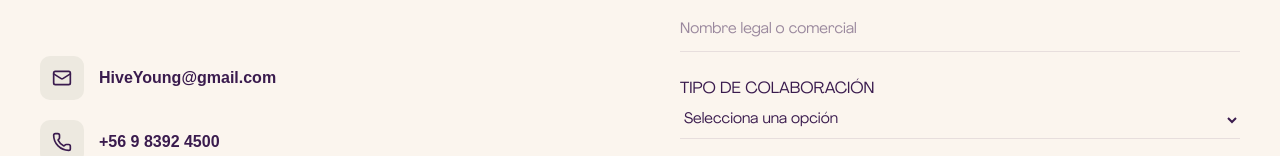
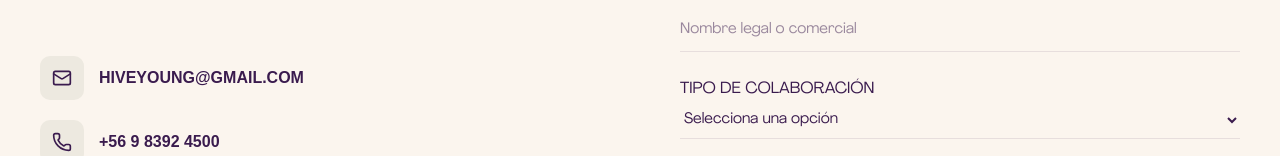
Before and after one commit to MrKat303/Hiveyoung-Website, a Next.js app: page /contacto in a window 1280 px wide. Shown: the part 343-499 px from the top of the page. Built offline with nearby package versions, Linux system fonts and the light colour scheme; a web font is replaced by a local one.

Commit message:
fix(seo): align sitemap redirects and contact email

```diff
--- a/app/(site)/contacto/ContactoClient.tsx
+++ b/app/(site)/contacto/ContactoClient.tsx
@@ -42,7 +42,7 @@ const ContactoClient = () => {
                     <div className="contact-info-list">
                         <div className="info-item-wrapper">
                             <div className="info-icon-box"><Mail size={20} /></div>
-                            <p>HiveYoung@gmail.com</p>
+                            <p>HIVEYOUNG@GMAIL.COM</p>
                         </div>
                         <div className="info-item-wrapper">
                             <div className="info-icon-box"><Phone size={20} /></div>
--- a/app/(site)/contacto/page.tsx
+++ b/app/(site)/contacto/page.tsx
@@ -47,13 +47,13 @@ const contactJsonLd = {
     "@type": "Organization",
     "name": "HiveYoung",
     "url": "https://www.hiveyoung.org",
-    "email": "hiveyoung@gmail.com",
+    "email": "HIVEYOUNG@GMAIL.COM",
     "telephone": "+56 9 8392 4500",
     "contactPoint": {
       "@type": "ContactPoint",
       "telephone": "+56 9 8392 4500",
       "contactType": "customer service",
-      "email": "hiveyoung@gmail.com",
+      "email": "HIVEYOUNG@GMAIL.COM",
       "availableLanguage": "Spanish"
     }
   }
--- a/app/layout.tsx
+++ b/app/layout.tsx
@@ -128,7 +128,7 @@ const jsonLd = {
   ],
   contactPoint: {
     "@type": "ContactPoint",
-    email: "HiveYoung@gmail.com",
+    email: "HIVEYOUNG@GMAIL.COM",
     contactType: "customer service",
     availableLanguage: "Spanish",
   },
--- a/app/sitemap.xml/route.ts
+++ b/app/sitemap.xml/route.ts
@@ -1,6 +1,5 @@
 const MAIN_URL = "https://www.hiveyoung.org";
 const CONGRESS_URL = "https://congreso.hiveyoung.org";
-const LAST_MODIFIED = "2026-06-23";
 
 type SitemapEntry = {
   loc: string;
@@ -28,7 +27,6 @@ function renderSitemap(entries: SitemapEntry[]) {
     .map(
       ({ loc, changeFrequency, priority }) => `  <url>
     <loc>${loc}</loc>
-    <lastmod>${LAST_MODIFIED}</lastmod>
     <changefreq>${changeFrequency}</changefreq>
     <priority>${priority.toFixed(1)}</priority>
   </url>`
--- a/components/Footer/Footer.tsx
+++ b/components/Footer/Footer.tsx
@@ -36,7 +36,7 @@ export default function Footer() {
                                 <a href="https://cl.linkedin.com/company/hiveyoung" target="_blank" rel="noopener noreferrer" className="footer__social-btn" aria-label="LinkedIn">
                                     <Linkedin size={20} strokeWidth={2} />
                                 </a>
-                                <a href="mailto:HiveYoung@gmail.com" className="footer__social-btn" aria-label="Email">
+                                <a href="mailto:HIVEYOUNG@GMAIL.COM" className="footer__social-btn" aria-label="Email">
                                     <Mail size={20} strokeWidth={2} />
                                 </a>
                             </div>
--- a/components/Navbar/Navbar.tsx
+++ b/components/Navbar/Navbar.tsx
@@ -239,7 +239,7 @@ function Navbar() {
                                             <a href="https://www.linkedin.com/company/hiveyoung/" target="_blank" rel="noopener noreferrer">
                                                 <LogoLinkedin width={22} height={22} />
                                             </a>
-                                            <a href="mailto:contacto@hiveyoung.com">
+                                            <a href="mailto:HIVEYOUNG@GMAIL.COM">
                                                 <Envelope width={22} height={22} />
                                             </a>
                                         </div>
--- a/middleware.ts
+++ b/middleware.ts
@@ -2,11 +2,15 @@ import { NextRequest, NextResponse } from "next/server";
 
 export function middleware(req: NextRequest) {
   const url = req.nextUrl;
-  const host = req.headers.get("host") || "";
+  const forwardedHost = req.headers.get("x-forwarded-host");
+  const host = (forwardedHost || req.headers.get("host") || "")
+    .split(",")[0]
+    .trim();
+  const hostname = host.split(":")[0].toLowerCase();
 
   // 1. Detectar si estamos en el subdominio 'congreso'
   // Funciona para: congreso.hiveyoung.org o congreso.localhost:3000
-  const isCongresoSubdomain = host.startsWith("congreso.");
+  const isCongresoSubdomain = hostname.startsWith("congreso.");
 
   if (isCongresoSubdomain) {
     // Si el usuario está en el subdominio 'congreso'
@@ -25,7 +29,7 @@ export function middleware(req: NextRequest) {
 
   // 2. Detectar si estamos en el subdominio 'brand'
   // Funciona para: brand.hiveyoung.org o brand.localhost:3000
-  const isBrandSubdomain = host.startsWith("brand.");
+  const isBrandSubdomain = hostname.startsWith("brand.");
 
   if (isBrandSubdomain) {
     // Mapear todas las rutas a /brand/*
@@ -41,7 +45,7 @@ export function middleware(req: NextRequest) {
   }
 
   // 3. Redirección desde el dominio principal
-  const isMainDomain = host === "hiveyoung.org" || host === "www.hiveyoung.org";
+  const isMainDomain = hostname === "hiveyoung.org" || hostname === "www.hiveyoung.org";
 
   // hiveyoung.org/congreso -> 301 a congreso.hiveyoung.org
   if (isMainDomain && url.pathname.startsWith("/congreso")) {
@@ -53,6 +57,16 @@ export function middleware(req: NextRequest) {
   if (isMainDomain && url.pathname.startsWith("/brand")) {
     const newPath = url.pathname.replace("/brand", "") || "/";
     return NextResponse.redirect(new URL(`https://brand.hiveyoung.org${newPath}`, req.url), 301);
+  }
+
+  // Consolidar el dominio principal sin www en la URL canónica en un solo
+  // redirect de aplicación, conservando la ruta y los parámetros de búsqueda.
+  if (hostname === "hiveyoung.org") {
+    const canonicalUrl = req.nextUrl.clone();
+    canonicalUrl.protocol = "https";
+    canonicalUrl.hostname = "www.hiveyoung.org";
+    canonicalUrl.port = "";
+    return NextResponse.redirect(canonicalUrl, 308);
   }
 
   return NextResponse.next();
```
Also changed, not shown: 1 other file (tests, documents, lock files or other folders).
